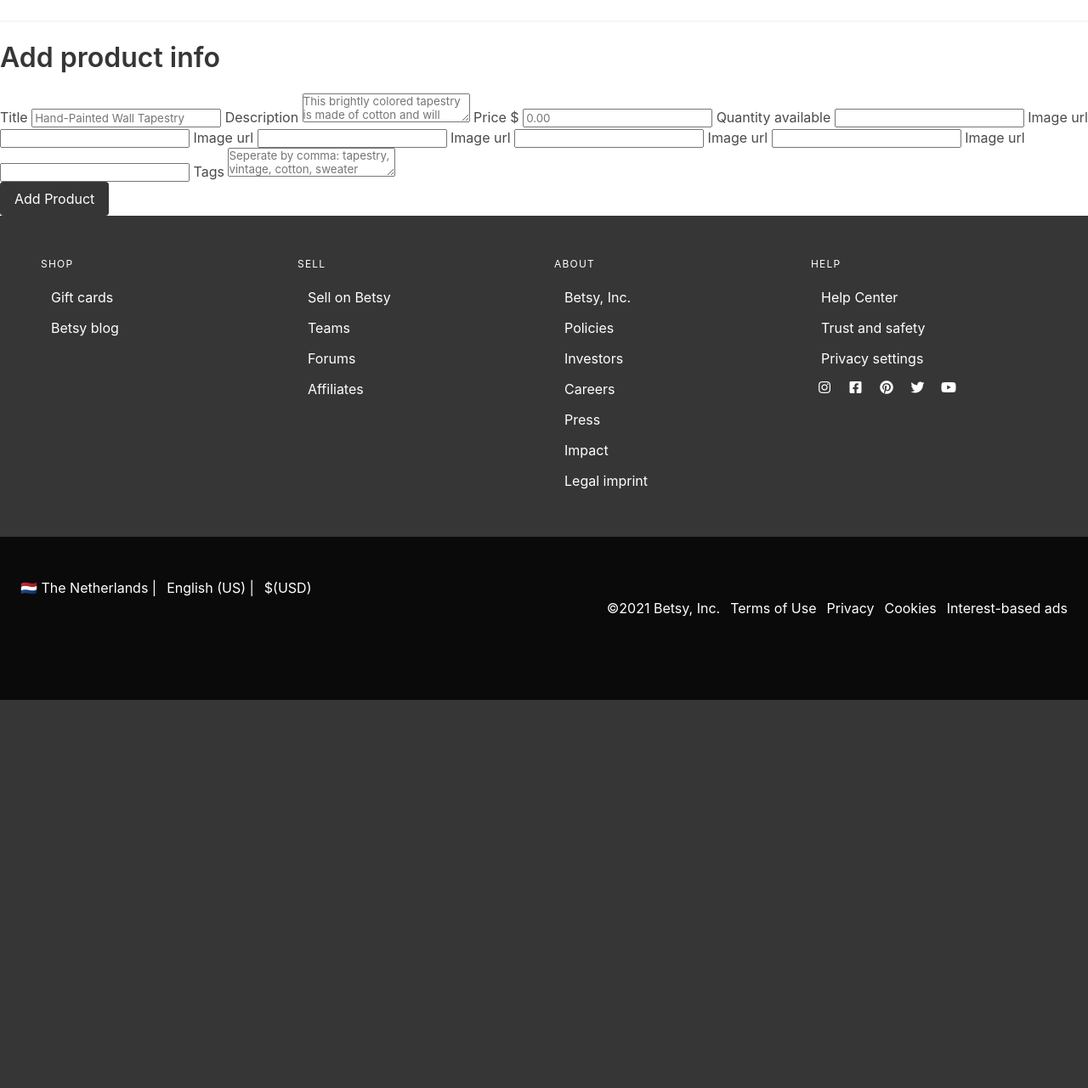
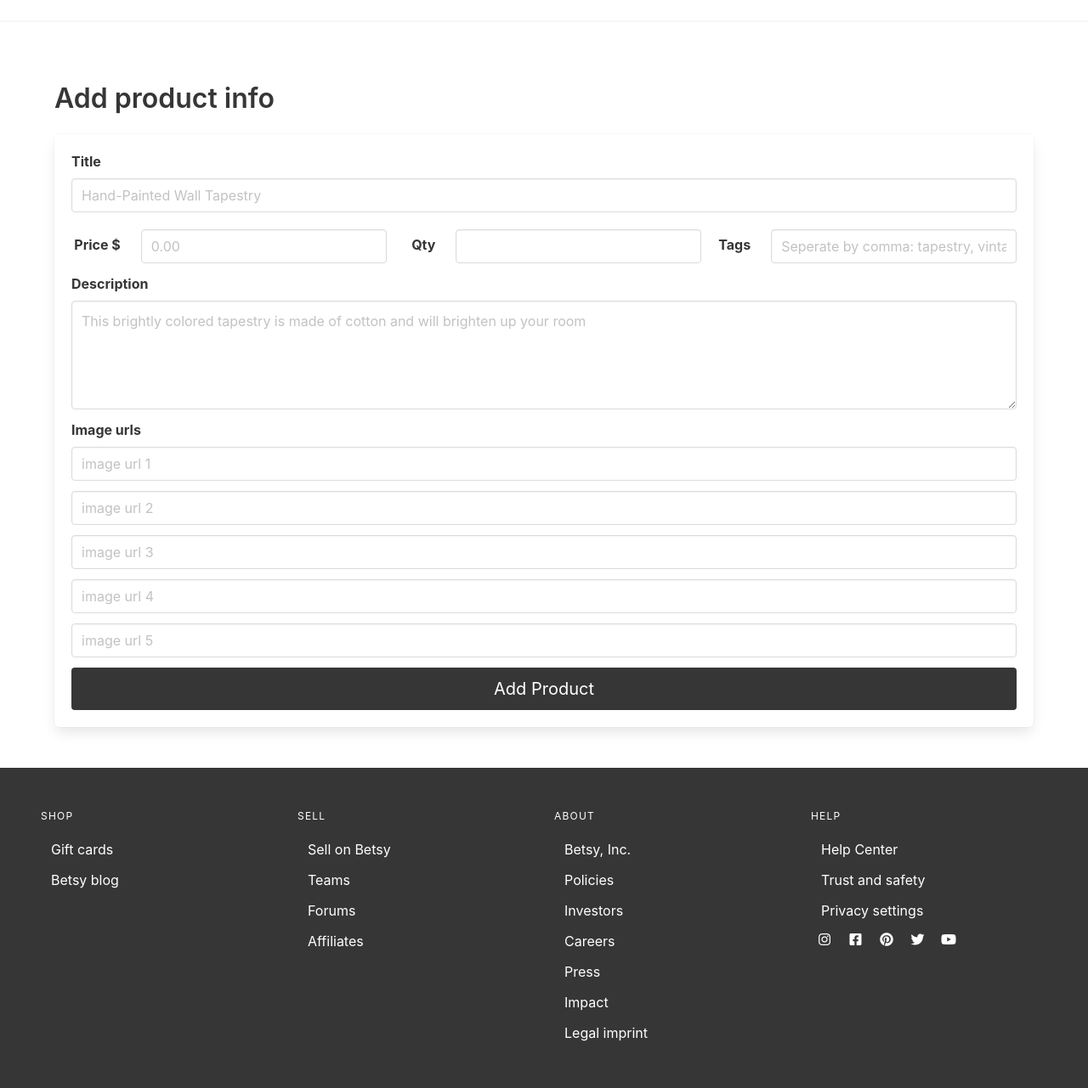
Before and after one commit to NTielman/Betsy, a Flask app: page /my_profile/add_product/ in a window 1280 px wide. Shown: the part 140-1421 px from the top of the page at 85% size. Before the commit the page ends 964 px from the top, so only its background shows below. Run offline with Flask 2, Linux system fonts and the light colour scheme; the visitor is signed in with stand-in values (Sample User, id 1); some libraries are stand-ins or nearby versions.

Commit message:
add product styling done

```diff
--- a/templates/add_product.html
+++ b/templates/add_product.html
@@ -12,44 +12,92 @@
     {% endwith %}
 
     <hr>
+    <div class="section">
+        <div class="container">
+            <h1 class="title">Add product info</h1>
+            <div class="box">
+                <form action="" method="post">
+                    <div class="field pb-2">
+                        <label class="label">Title</label>
+                        <div class="control">
+                            <input id="title" class="input" type="text" placeholder="Hand-Painted Wall Tapestry" name="title" required>
+                        </div>
+                    </div>
 
-    <h2 class="title">Add product info</h2>
+                    <div class="field is-horizontal">
+                        <div class="field-label is-normal">
+                            <label class="label">Price $</label>
+                        </div>
+                        <div class="field-body">
+                            <div class="field">
+                                <div class="control">
+                                    <input id="price" class="input" placeholder="0.00" type="number" min="0.00" step="0.01" name="price" required>
+                                </div>
+                            </div>
+                        </div>
+                        <div class="field-label is-normal">
+                            <label class="label">Qty</label>
+                        </div>
+                        <div class="field-body">
+                            <div class="field">
+                                <div class="control">
+                                    <input id="qty" class="input" type="number" min="1" name="qty" required>
+                                </div>
+                            </div>
+                        </div>
+                        <div class="field-label is-normal">
+                            <label class="label">Tags</label>
+                        </div>
+                        <div class="field-body">
+                            <div class="field">
+                                <div class="control">
+                                    <input id="tags" class="input" placeholder="Seperate by comma: tapestry, vintage, cotton, sweater" name="tags">
+                                </div>
+                            </div>
+                        </div>
+                    </div>
 
-    <form method="post">
-        <label for="title">Title</label>
-        <input id="title" type="text" placeholder="Hand-Painted Wall Tapestry" name="title" required>
+                    <div class="field">
+                        <label class="label">Description</label>
+                        <div class="control">
+                            <textarea id="description" class="textarea"  placeholder="This brightly colored tapestry is made of cotton and will brighten up your room" name="description"></textarea>
+                        </div>
+                    </div>
 
-        <label for="description">Description</label>
-        <textarea id="description" placeholder="This brightly colored tapestry is made of cotton and will brighten up your room" name="description"></textarea>
+                    <div class="field">
+                        <label class="label">Image urls</label>
+                        <div class="control">
+                            <input id="image_1" class="input" type="url" placeholder="image url 1" name="image_1">
+                        </div>
+                    </div>
+                    <div class="field">
+                        <div class="control">
+                            <input id="image_2" class="input" type="url" placeholder="image url 2" name="image_2">
+                        </div>
+                    </div>
+                    <div class="field">
+                        <div class="control">
+                            <input id="image_3" class="input" type="url" placeholder="image url 3" name="image_3">
+                        </div>
+                    </div>
+                    <div class="field">
+                        <div class="control">
+                            <input id="image_4" class="input" type="url" placeholder="image url 4" name="image_4">
+                        </div>
+                    </div>
+                    <div class="field">
+                        <div class="control">
+                            <input id="image_5" class="input" type="url" placeholder="image url 5" name="image_5">
+                        </div>
+                    </div>
 
-        <label for="price">Price $</label>
-        <input id="price" placeholder="0.00" type="number" min="0.00" step="0.01" name="price" required>
-
-        <label for="qty">Quantity available</label>
-        <input id="qty" type="number" min="1" name="qty" required>
-
-        <label for="image_1">Image url</label>
-        <input id="image_1" type="url" name="image_1">
-
-        <label for="image_2">Image url</label>
-        <input id="image_2" type="url" name="image_2">
-
-        <label for="image_3">Image url</label>
-        <input id="image_3" type="url" name="image_3">
-
-        <label for="image_4">Image url</label>
-        <input id="image_4" type="url" name="image_4">
-
-        <label for="image_5">Image url</label>
-        <input id="image_5" type="url" name="image_5">
-
-        <label for="tags">Tags</label>
-        <textarea id="tags" placeholder="Seperate by comma: tapestry, vintage, cotton, sweater" name="tags"></textarea>
-
-        <div class="field">
-            <div class="control">
-                <input type="submit" class="button is-dark" value="Add Product">
+                    <div class="field">
+                        <div class="control">
+                            <input type="submit" class="button is-dark is-fullwidth is-medium" value="Add Product">
+                        </div>
+                    </div>
+                </form>
             </div>
         </div>
-    </form>
+    </div>
 {% endblock %}
--- a/templates/edit_product.html
+++ b/templates/edit_product.html
@@ -53,7 +53,7 @@
 
                     <div class="field">
                         <div class="control">
-                            <input type="submit" class="button is-dark is-fullwidth is-medium" vvalue="Save changes">
+                            <input type="submit" class="button is-dark is-fullwidth is-medium" value="Save changes">
                         </div>
                     </div>
                 </form>
```
Also changed, not shown: templates/success.html (+13 -2 lines).
